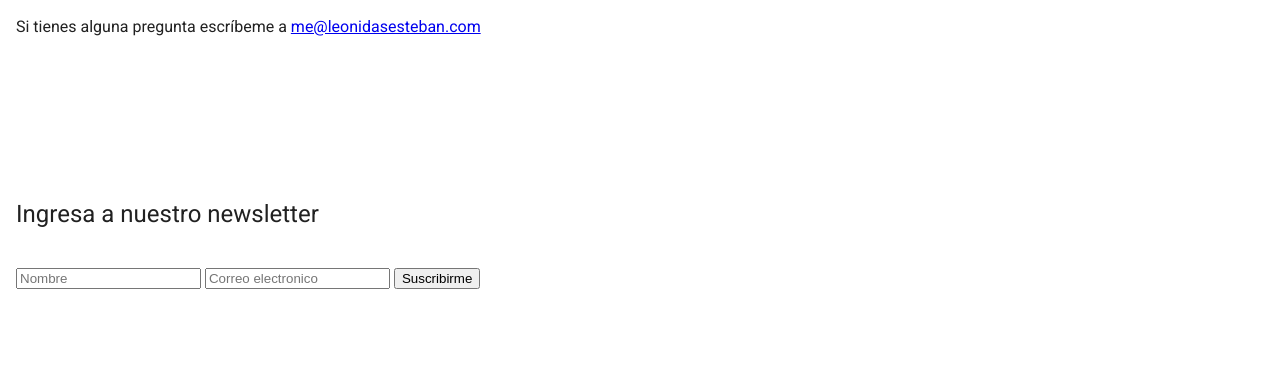
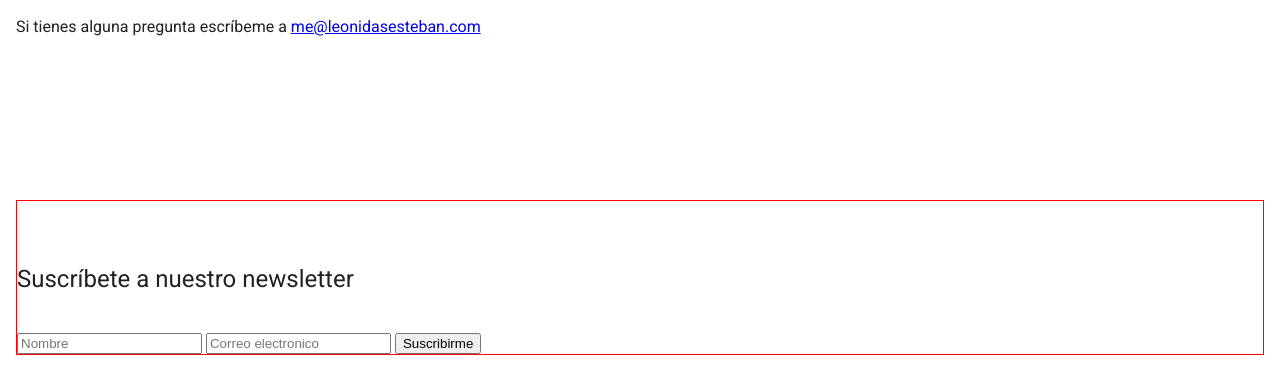
Before and after one commit to sanarbmar/FRONT-END-DEMON, a plain HTML site: page proyectos/Nemium-base/index.html in a window 1280 px wide. Shown: the part 6151-6522 px from the top of the page. Before the commit the page ends 6456 px from the top, so only its background shows below. Drawn offline with Linux system fonts and the light colour scheme; a web font is replaced by a local one.

Commit message:
nemiun base b

```diff
--- a/proyectos/Nemium-base/css/physical.css
+++ b/proyectos/Nemium-base/css/physical.css
@@ -252,6 +252,9 @@ header nav ul li a:hover{
 ::-webkit-scrollbar {
   display: none;
 }
+.form {
+
+}
 @media screen and (min-width:1366px){
   h1{
     font-size: 60px;
--- a/proyectos/Nemium-base/index.html
+++ b/proyectos/Nemium-base/index.html
@@ -278,9 +278,9 @@
             Si tienes alguna pregunta escríbeme a
             <a href="mailto:me@leonidasesteban.com">me@leonidasesteban.com</a>
           </p>
-          <div class="section-content">
+          <div class="section-content debug">
             <form action="#" class="form">
-              <h2>Ingresa a nuestro newsletter</h2>
+              <h2>Suscríbete a nuestro newsletter</h2>
               <input type="text" placeholder="Nombre" required>
               <input type="email" placeholder="Correo electronico" required>
               <input type="submit" value="Suscribirme">
```
